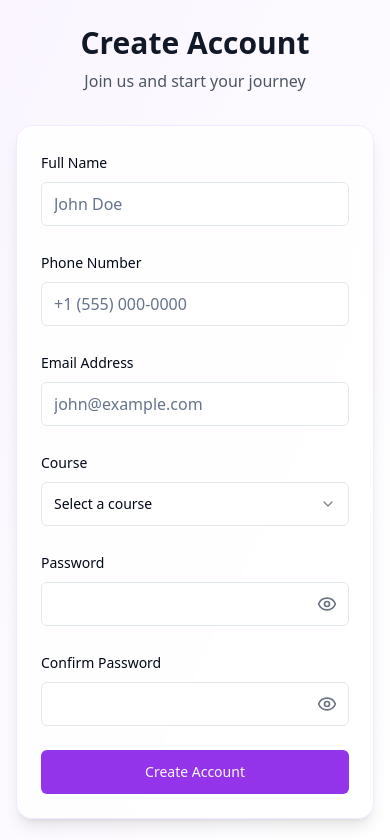
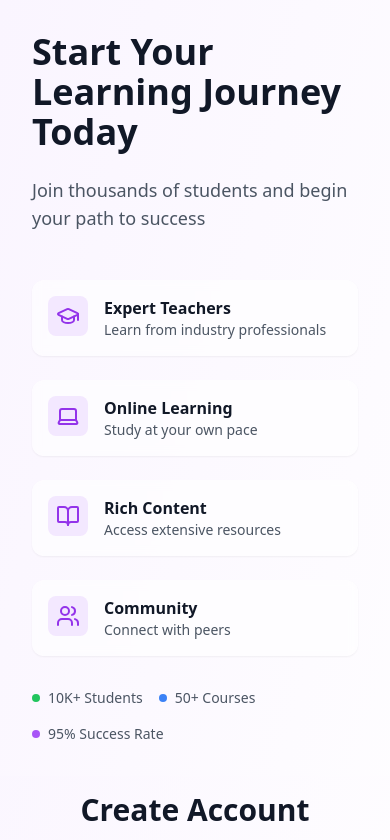
Before and after one commit to ankitsoniblogger/modern-signup-factory, a React (Vite) app: page / in a window 390 px wide. Shown: the top 840 px of the page. Built offline with nearby package versions, Linux system fonts and the light colour scheme.

Commit message:
Improve signup form layout
Refactor signup form to utilize full screen width, improve responsiveness, and incorporate visual elements such as artwork and icons to enhance the user experience.

```diff
--- a/src/components/SignUpForm.tsx
+++ b/src/components/SignUpForm.tsx
@@ -1,4 +1,3 @@
-
 import { zodResolver } from "@hookform/resolvers/zod";
 import { useForm } from "react-hook-form";
 import * as z from "zod";
@@ -77,9 +76,9 @@ export function SignUpForm() {
   }
 
   return (
-    <div className="bg-white/80 backdrop-blur-lg rounded-2xl p-6 md:p-8 shadow-lg border border-purple-100">
+    <div className="bg-white/80 backdrop-blur-lg rounded-2xl p-6 md:p-8 shadow-xl border border-purple-100">
       <Form {...form}>
-        <form onSubmit={form.handleSubmit(onSubmit)} className="space-y-6">
+        <form onSubmit={form.handleSubmit(onSubmit)} className="space-y-5">
           <FormField
             control={form.control}
             name="fullName"
@@ -226,7 +225,10 @@ export function SignUpForm() {
             whileHover={{ scale: 1.01 }}
             whileTap={{ scale: 0.99 }}
           >
-            <Button type="submit" className="w-full h-11 bg-purple-600 hover:bg-purple-700">
+            <Button
+              type="submit"
+              className="w-full h-12 bg-purple-600 hover:bg-purple-700 transition-all duration-200"
+            >
               Create Account
             </Button>
           </motion.div>
--- a/src/pages/Index.tsx
+++ b/src/pages/Index.tsx
@@ -2,22 +2,119 @@
 import { useState } from "react";
 import { SignUpForm } from "@/components/SignUpForm";
 import { motion } from "framer-motion";
+import { GraduationCap, Laptop, BookOpen, Users } from "lucide-react";
 
 const Index = () => {
   return (
-    <div className="min-h-screen w-full flex items-center justify-center bg-gradient-to-br from-purple-50 to-white p-4">
+    <div className="min-h-screen w-full flex flex-col lg:flex-row bg-gradient-to-br from-purple-50 to-white">
+      {/* Left Column - Information and Features */}
+      <div className="w-full lg:w-1/2 p-8 lg:p-16 flex flex-col justify-center">
         <motion.div
-        initial={{ opacity: 0, y: 20 }}
-        animate={{ opacity: 1, y: 0 }}
+          initial={{ opacity: 0, x: -20 }}
+          animate={{ opacity: 1, x: 0 }}
           transition={{ duration: 0.5 }}
-        className="w-full max-w-lg"
+        >
+          <h1 className="text-4xl lg:text-5xl font-bold text-gray-900 mb-6">
+            Start Your Learning Journey Today
+          </h1>
+          <p className="text-lg text-gray-600 mb-12">
+            Join thousands of students and begin your path to success
+          </p>
+
+          {/* Features Grid */}
+          <div className="grid grid-cols-1 md:grid-cols-2 gap-6 mb-8">
+            <motion.div
+              whileHover={{ scale: 1.02 }}
+              className="flex items-start space-x-4 p-4 rounded-xl bg-white/60 backdrop-blur-sm shadow-sm"
+            >
+              <div className="p-2 bg-purple-100 rounded-lg">
+                <GraduationCap className="w-6 h-6 text-purple-600" />
+              </div>
+              <div>
+                <h3 className="font-semibold text-gray-900">Expert Teachers</h3>
+                <p className="text-sm text-gray-600">Learn from industry professionals</p>
+              </div>
+            </motion.div>
+
+            <motion.div
+              whileHover={{ scale: 1.02 }}
+              className="flex items-start space-x-4 p-4 rounded-xl bg-white/60 backdrop-blur-sm shadow-sm"
+            >
+              <div className="p-2 bg-purple-100 rounded-lg">
+                <Laptop className="w-6 h-6 text-purple-600" />
+              </div>
+              <div>
+                <h3 className="font-semibold text-gray-900">Online Learning</h3>
+                <p className="text-sm text-gray-600">Study at your own pace</p>
+              </div>
+            </motion.div>
+
+            <motion.div
+              whileHover={{ scale: 1.02 }}
+              className="flex items-start space-x-4 p-4 rounded-xl bg-white/60 backdrop-blur-sm shadow-sm"
+            >
+              <div className="p-2 bg-purple-100 rounded-lg">
+                <BookOpen className="w-6 h-6 text-purple-600" />
+              </div>
+              <div>
+                <h3 className="font-semibold text-gray-900">Rich Content</h3>
+                <p className="text-sm text-gray-600">Access extensive resources</p>
+              </div>
+            </motion.div>
+
+            <motion.div
+              whileHover={{ scale: 1.02 }}
+              className="flex items-start space-x-4 p-4 rounded-xl bg-white/60 backdrop-blur-sm shadow-sm"
+            >
+              <div className="p-2 bg-purple-100 rounded-lg">
+                <Users className="w-6 h-6 text-purple-600" />
+              </div>
+              <div>
+                <h3 className="font-semibold text-gray-900">Community</h3>
+                <p className="text-sm text-gray-600">Connect with peers</p>
+              </div>
+            </motion.div>
+          </div>
+
+          {/* Trust Indicators */}
+          <div className="flex flex-wrap gap-4 items-center text-sm text-gray-600">
+            <div className="flex items-center">
+              <div className="w-2 h-2 bg-green-500 rounded-full mr-2"></div>
+              10K+ Students
+            </div>
+            <div className="flex items-center">
+              <div className="w-2 h-2 bg-blue-500 rounded-full mr-2"></div>
+              50+ Courses
+            </div>
+            <div className="flex items-center">
+              <div className="w-2 h-2 bg-purple-500 rounded-full mr-2"></div>
+              95% Success Rate
+            </div>
+          </div>
+        </motion.div>
+      </div>
+
+      {/* Right Column - Sign Up Form */}
+      <div className="w-full lg:w-1/2 p-4 lg:p-16 flex items-center justify-center bg-gradient-to-br from-purple-50/50 to-white">
+        <motion.div
+          initial={{ opacity: 0, x: 20 }}
+          animate={{ opacity: 1, x: 0 }}
+          transition={{ duration: 0.5, delay: 0.2 }}
+          className="w-full max-w-md"
         >
           <div className="text-center mb-8">
-          <h1 className="text-3xl font-semibold text-gray-900 mb-2">Create Account</h1>
+            <h2 className="text-3xl font-semibold text-gray-900 mb-2">Create Account</h2>
             <p className="text-gray-600">Join us and start your journey</p>
           </div>
           <SignUpForm />
+          <p className="text-center mt-6 text-sm text-gray-600">
+            Already have an account?{" "}
+            <a href="#" className="text-purple-600 hover:text-purple-700 font-medium">
+              Sign in
+            </a>
+          </p>
         </motion.div>
+      </div>
     </div>
   );
 };
```
Lines whose indentation alone changed are shown as unchanged.
